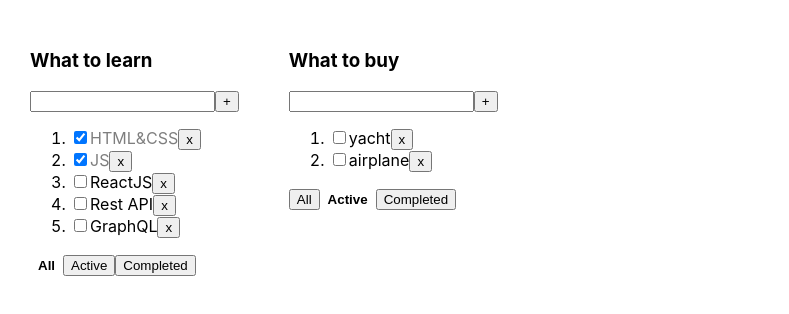
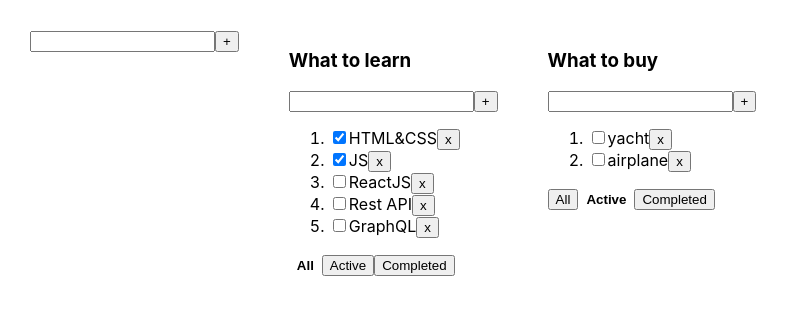
Before and after one commit to Vadim3618/todolist-react-app, a React (Create React App) app: page / in a window 1280 px wide. Shown: the top 314 px of the page, without its empty margins (0-789 px from the left). Built offline with nearby package versions, Linux system fonts and the light colour scheme.

Commit message:
6 lesson(add TL, change titles)

```diff
--- a/src/App.tsx
+++ b/src/App.tsx
@@ -2,6 +2,8 @@ import React, {useState} from 'react';
 import './App.css';
 import TodoList from "./components/TodoList";
 import {v1} from "uuid";
+import {AddItemForm} from "./components/AddItemForm";
+import todoList from "./components/TodoList";
 
 export type TaskType = {
     id: string
@@ -26,10 +28,11 @@ function App() {
     let todoListID1 = v1()
     let todoListID2 = v1()
 
-    let [todolists, setTodolists] = useState<Array<TodolistsType>>([
+    let [todolists, setTodolists] = useState<TodolistsType[]>([
         {id: todoListID1, title: 'What to learn', filter: 'all'},
         {id: todoListID2, title: 'What to buy', filter: 'active'},
     ])
+
     let [tasks, setTasks] = useState<TaskObjectType>({
         [todoListID1]: [
             {id: v1(), title: "HTML&CSS", isDone: true},
@@ -64,14 +67,35 @@ function App() {
     }
 
     const changeStatus = (tlId: string, id: string, newIsDone: boolean) => {
-        setTasks({
-            ...tasks, [tlId]: tasks[tlId]
+        setTasks({...tasks, [tlId]: tasks[tlId]
               .map(t => t.id === id ? {...t, isDone: newIsDone} : t)
         })
     }
 
+    const addTodoList = (title: string) => {
+        let newTodoListId = v1()
+        let newTodoList: TodolistsType = {id: newTodoListId, title, filter: 'all'}
+        setTodolists([newTodoList, ...todolists])
+        setTasks({[newTodoListId]: [], ...tasks})
+    }
+
+    const changeTaskTitle = (tlId: string, id: string, newTitle:string) => {
+        setTasks({...tasks, [tlId]: tasks[tlId]
+              .map(t => t.id === id ? {...t, title:newTitle} : t)
+        })
+    }
+
+    const changeTodoListTitle = (tlId: string, newTitle: string) => {
+        const todolist = todolists.find(tl=>tl.id===tlId)
+        if (todolist) {
+            todolist.title = newTitle
+            setTodolists([...todolists])
+        }
+    }
+
     return (
       <div className={'App'}>
+          <AddItemForm addItem={addTodoList}/>
           {todolists.map(tl => {
               let tasksForTodoList = tasks[tl.id];//todoListID1 or todoListID2
               switch (tl.filter) {
@@ -82,17 +106,20 @@ function App() {
                       tasksForTodoList = tasks[tl.id].filter(t => t.isDone)
                       break
               }
+
               return (
                 <TodoList
                   key={tl.id}
                   tlId={tl.id}
                   title={tl.title}
+                  filter={tl.filter}
                   tasks={tasksForTodoList}
+                  addTask={addTask}
                   removeTask={removeTask}
-                  addTask={addTask}
                   changeFilter={changeFilter}
                   changeStatus={changeStatus}
-                  filter={tl.filter}
+                  changeTaskTitle={changeTaskTitle}
+                  changeTodoListTitle={changeTodoListTitle}
                 />
               )
           })}
--- /dev/null
+++ b/src/components/AddItemForm.tsx
@@ -0,0 +1,39 @@
+import React, {KeyboardEvent, ChangeEvent, useState} from 'react';
+import {Button} from "./Button";
+
+type AddItemFormType = {
+    addItem: (title: string) => void
+}
+
+export const AddItemForm = (props: AddItemFormType) => {
+    const [title, setTitle] = useState('')//локальный стэйт инпута
+    const [error, setError] = useState<string | null>(null)
+
+    const addItemHandler = () => {
+        if (title.trim() !== '') {
+            props.addItem(title.trim())
+            setTitle('')
+        } else {
+            setError('Title is required')
+        }
+    }
+    const onChangeHandler = (e: ChangeEvent<HTMLInputElement>) => {
+        setTitle(e.currentTarget.value)
+    }
+    const onKeyPressHandler = (e: KeyboardEvent<HTMLInputElement>) => {
+        setError(null)
+        if (e.key === "Enter") addItemHandler()
+    }
+
+    return (
+      <div>
+          <input value={title}
+                 className={error ? 'error' : ''}//если эрор существует то активировать класс эрор
+                 onChange={onChangeHandler}
+                 onKeyPress={onKeyPressHandler}
+          />
+          <Button name={'+'} callback={addItemHandler}/>
+          {error && <div className={'error-message'}>{error}</div>}
+      </div>
+    );
+};
--- a/src/components/Button.tsx
+++ b/src/components/Button.tsx
@@ -11,6 +11,8 @@ export const Button = (props: ButtonType) => {
         props.callback()
     }
     return (
-      <button className={props.className ? props.className : ''} onClick={onClickHandler}>{props.name}</button>
+      <button className={props.className ? props.className : ''}
+              onClick={onClickHandler}>{props.name}
+      </button>
     );
 };
--- /dev/null
+++ b/src/components/EditableSpan.tsx
@@ -0,0 +1,33 @@
+import React, {ChangeEvent, useState} from "react";
+
+type EditableSpanType = {
+    title: string
+    onChange: (newValue: string) => void
+}
+
+export const EditableSpan = (props: EditableSpanType) => {
+    const [title, setTitle] = useState('')
+
+    const [editMode, setEditMode] = useState(false)
+
+    const onChangeHandler = (e: ChangeEvent<HTMLInputElement>) =>
+      setTitle(e.currentTarget.value)
+
+    const activateEditMode = () => {
+        setEditMode(true)
+        setTitle(props.title)
+    }
+
+    const activateViewMode = () => {
+        setEditMode(false)
+        props.onChange(title)
+    }
+
+    return (
+      editMode
+        ? <input onChange={onChangeHandler}
+                 onBlur={activateViewMode}
+                 value={title} autoFocus/>
+        : <span onDoubleClick={activateEditMode}>{props.title}</span>
+    );
+};
--- a/src/components/TasksList.tsx
+++ b/src/components/TasksList.tsx
@@ -1,34 +1,42 @@
 import React, {ChangeEvent} from 'react';
 import {TaskType} from "../App";
 import {Button} from "./Button";
+import {EditableSpan} from "./EditableSpan";
 
 type TasksListPropsType = {
     tlId: string
     tasks: Array<TaskType>
     removeTask: (tlId: string, id: string) => void
     changeStatus: (tlId: string, id: string, isDone: boolean) => void
+    changeTaskTitle: (tlId: string, id: string, newValue: string) => void
 }
 
 export const TasksList: React.FC<TasksListPropsType> = (props) => {
 
+    return (
+      <ol>
+          {props.tasks.map(t => {
               const onClickRemoveHandler = (id: string) => {
                   props.removeTask(props.tlId, id)
               }
-    const onChangeHandler = (id: string, e: ChangeEvent<HTMLInputElement>) => {
+              const onChangeStatusHandler = (id: string, e: ChangeEvent<HTMLInputElement>) => {
                   props.changeStatus(props.tlId, id, e.currentTarget.checked)
+              }
+              const onChangeTaskTitle = (newValue: string) => {
+                  props.changeTaskTitle(props.tlId, t.id, newValue)
               }
 
               return (
-      <ol>
-          {props.tasks.map(t =>
                 <li key={t.id}>
                     <input type={"checkbox"}
-                       onChange={(e) => onChangeHandler(t.id, e)}
+                           onChange={e => onChangeStatusHandler(t.id, e)}
                            checked={t.isDone}/>
-                <span className={t.isDone ? 'is-done' : ''}>{t.title}</span>
+                    {/*<span className={t.isDone ? 'is-done' : ''}>{t.title}</span>*/}
+                    <EditableSpan title={t.title} onChange={onChangeTaskTitle}/>
                     <Button name={'x'} callback={() => onClickRemoveHandler(t.id)}/>
                     {/*<button onClick={() => onClickRemoveHandler(t.id)}>x</button>*/}
-            </li>)}
+                </li>)
+          })}
       </ol>
     );
 };
--- a/src/components/TodoList.tsx
+++ b/src/components/TodoList.tsx
@@ -3,7 +3,7 @@ import {FilterValueType, TaskType} from "../App";
 import {Button} from "./Button";
 import TodoListHeader from "./TodoListHeader";
 import {TasksList} from "./TasksList";
-import {AddTask} from "./addTask";
+import {AddItemForm} from "./AddItemForm";
 
 type TodoListPropsType = {
     tlId: string
@@ -14,6 +14,8 @@ type TodoListPropsType = {
     addTask: (tlId: string, title: string) => void
     changeFilter: (tlId: string, filter: FilterValueType) => void
     changeStatus: (tlId: string, id: string, isDone: boolean) => void
+    changeTaskTitle: (tlId: string, id: string, newValue: string) => void
+    changeTodoListTitle: (tlId: string, newValue: string) => void
 }
 
 const TodoList = (props: TodoListPropsType) => {
@@ -22,14 +24,20 @@ const TodoList = (props: TodoListPropsType) => {
         props.changeFilter(props.tlId, filter)
     }
 
+    const addTask = (title: string) => {
+        props.addTask(props.tlId, title)
+    }
+
     return (
       <div>
-          <TodoListHeader title={props.title}/>
-          <AddTask tasks={props.tasks} tlId={props.tlId} addTask={props.addTask}/>
+          <TodoListHeader changeTodoListTitle={props.changeTodoListTitle}
+                          tlId={props.tlId} title={props.title}/>
+          <AddItemForm addItem={addTask}/>
           <TasksList tasks={props.tasks}
                      removeTask={props.removeTask}
                      changeStatus={props.changeStatus}
                      tlId={props.tlId}
+                     changeTaskTitle={props.changeTaskTitle}
           />
           <div>
               <Button className={props.filter === 'all' ? 'active-filter' : ''}
--- a/src/components/TodoListHeader.tsx
+++ b/src/components/TodoListHeader.tsx
@@ -1,15 +1,23 @@
 import React from 'react';
+import {EditableSpan} from "./EditableSpan";
 
 type TodoListHeaderPropsType = {
-  title: string
+    tlId: string
+    title: string
+    changeTodoListTitle: (tlId: string, newValue: string) => void
 }
 
 const TodoListHeader = (props: TodoListHeaderPropsType) => {
-  return (
-    <h3>
-      {props.title}
-    </h3>
-  );
+
+    const onChangeTodoTitle = (newValue: string) => {
+        props.changeTodoListTitle(props.tlId, newValue)
+    }
+
+    return (
+      <h3>
+          <EditableSpan title={props.title} onChange={onChangeTodoTitle}/>
+      </h3>
+    );
 };
 
 export default TodoListHeader;
--- a/src/components/addTask.tsx
+++ /dev/null
@@ -1,37 +0,0 @@
-import React, {useState} from 'react';
-import {TaskType} from "../App";
-import {Button} from "./Button";
-
-type AddTaskType = {
-    tasks: Array<TaskType>
-    tlId: string
-    addTask: (tlId: string, title: string) => void
-}
-
-export const AddTask = (props: AddTaskType) => {
-    const [title, setTitle] = useState('')//локальный стэйт инпута
-    const [error, setError] = useState<string | null>(null)
-    const addTaskHandler = () => {
-        if (title.trim() !== '') {//любое кол-во пробелов не является правильной строкой
-            props.addTask(props.tlId, title.trim())//отсекаем пробелы
-            setTitle('')//очищаем строку после добавления таски
-        } else {
-            setError('Title is required')//меняем error на это сообщение и перерисовываем компоненту
-        }
-    }
-    return (
-      <div>
-          <input value={title}
-                 className={error ? 'error' : ''}//если эрор существует то активировать класс эрор
-                 onChange={e => setTitle(e.currentTarget.value)}
-                 onKeyPress={e => {
-                     setError(null)//каждый раз в ерор закидываем нал, тк нужно в случае ошибки при начале ввода убрать ошибку обнулить
-                     e.key === 'Enter' && addTaskHandler()
-                 }}
-          />
-          {/*<button onClick={addTaskHandler}>+</button>*/}
-          <Button name={'+'} callback={addTaskHandler}/>
-          {error && <div className={'error-message'}>{error}</div>}
-      </div>
-    );
-};
```
Lines whose indentation alone changed are shown as unchanged.
